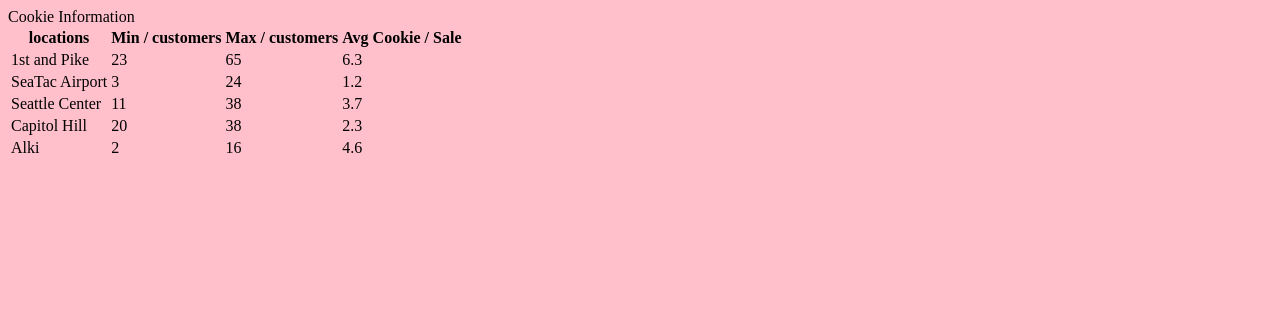
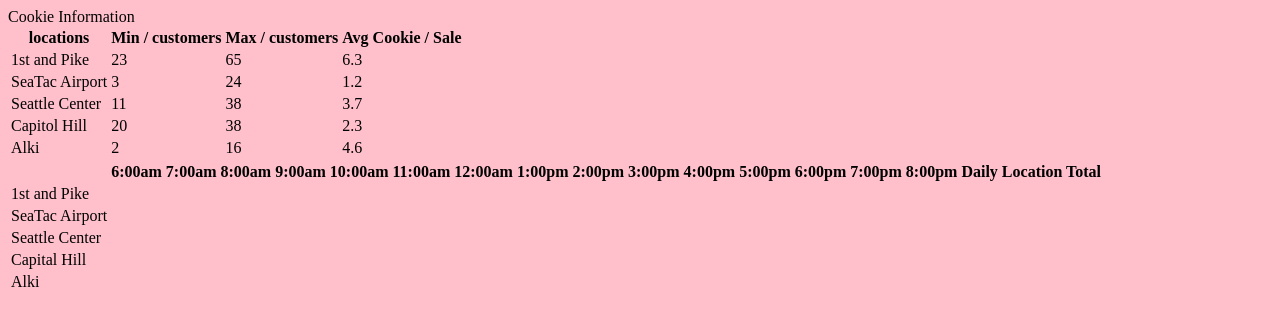
Before and after one commit to ByteMiBro/salmon_cookies, a plain HTML site: page store.html in a window 1280 px wide. Drawn offline with Linux system fonts and the light colour scheme.

Commit message:
second table html layout

```diff
--- a/store.html
+++ b/store.html
@@ -50,6 +50,126 @@
       </tr>
     </tbody>
   </table>
+  <table>
+    <thead>
+      <tr>
+        <th></th>
+        <th>6:00am</th>
+        <th>7:00am</th>
+        <th>8:00am</th>
+        <th>9:00am</th>
+        <th>10:00am</th>
+        <th>11:00am</th>
+        <th>12:00am</th>
+        <th>1:00pm</th>
+        <th>2:00pm</th>
+        <th>3:00pm</th>
+        <th>4:00pm</th>
+        <th>5:00pm</th>
+        <th>6:00pm</th>
+        <th>7:00pm</th>
+        <th>8:00pm</th>
+        <th>Daily Location Total</th>
+      </tr>
+    </thead>
+    <tbody>
+      <tr>
+        <td>1st and Pike</td>
+        <td></td>
+        <td></td>
+        <td></td>
+        <td></td>
+        <td></td>
+        <td></td>
+        <td></td>
+        <td></td>
+        <td></td>
+        <td></td>
+        <td></td>
+        <td></td>
+        <td></td>
+        <td></td>
+        <td></td>
+        <td></td>
+      </tr>
+      <tr>
+        <td>SeaTac Airport</td>
+        <td></td>
+        <td></td>
+        <td></td>
+        <td></td>
+        <td></td>
+        <td></td>
+        <td></td>
+        <td></td>
+        <td></td>
+        <td></td>
+        <td></td>
+        <td></td>
+        <td></td>
+        <td></td>
+        <td></td>
+        <td></td>
+      </tr>
+      <tr>
+        <td>Seattle Center</td>
+        <td></td>
+        <td></td>
+        <td></td>
+        <td></td>
+        <td></td>
+        <td></td>
+        <td></td>
+        <td></td>
+        <td></td>
+        <td></td>
+        <td></td>
+        <td></td>
+        <td></td>
+        <td></td>
+        <td></td>
+        <td></td>
+      </tr>
+      <tr>
+        <td>Capital Hill</td>
+        <td></td>
+        <td></td>
+        <td></td>
+        <td></td>
+        <td></td>
+        <td></td>
+        <td></td>
+        <td></td>
+        <td></td>
+        <td></td>
+        <td></td>
+        <td></td>
+        <td></td>
+        <td></td>
+        <td></td>
+        <td></td>
+      </tr>
+      <tr>
+        <td>Alki</td>
+        <td></td>
+        <td></td>
+        <td></td>
+        <td></td>
+        <td></td>
+        <td></td>
+        <td></td>
+        <td></td>
+        <td></td>
+        <td></td>
+        <td></td>
+        <td></td>
+        <td></td>
+        <td></td>
+        <td></td>
+        <td></td>
+      </tr>
+    </tbody>
+  </table>
   <!--table of store locations with calculations of cookies-->
   <!--first colum is location second colum is hours third columb is expected customers
   and fouthr colum is expected cookies per hour fifth colum is totol cookies in day-->
```
